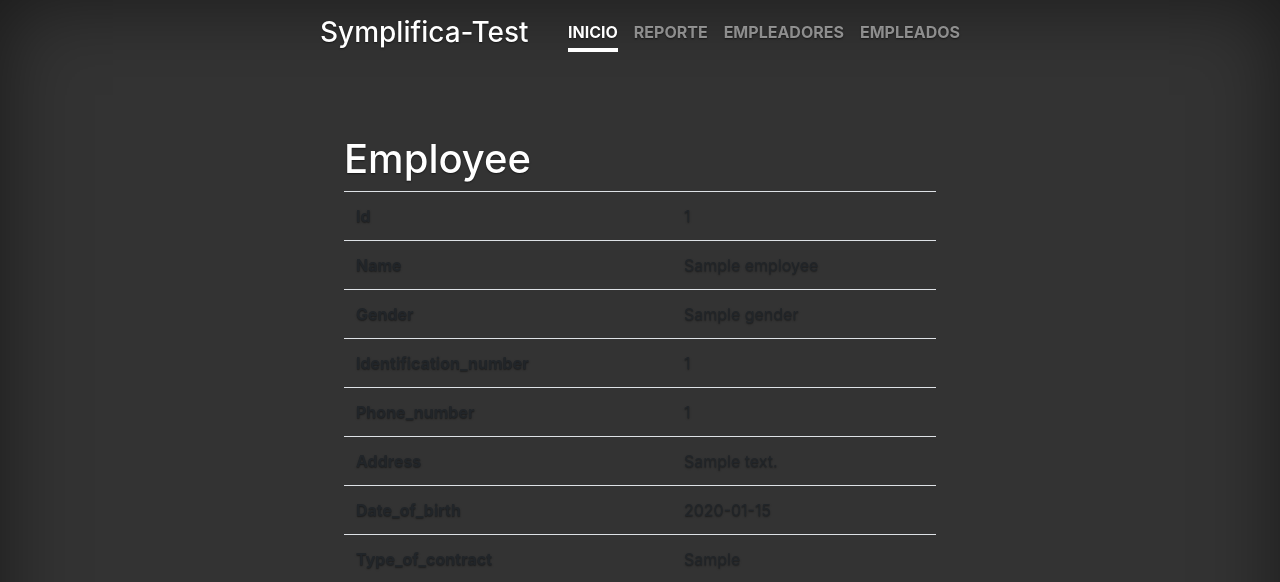
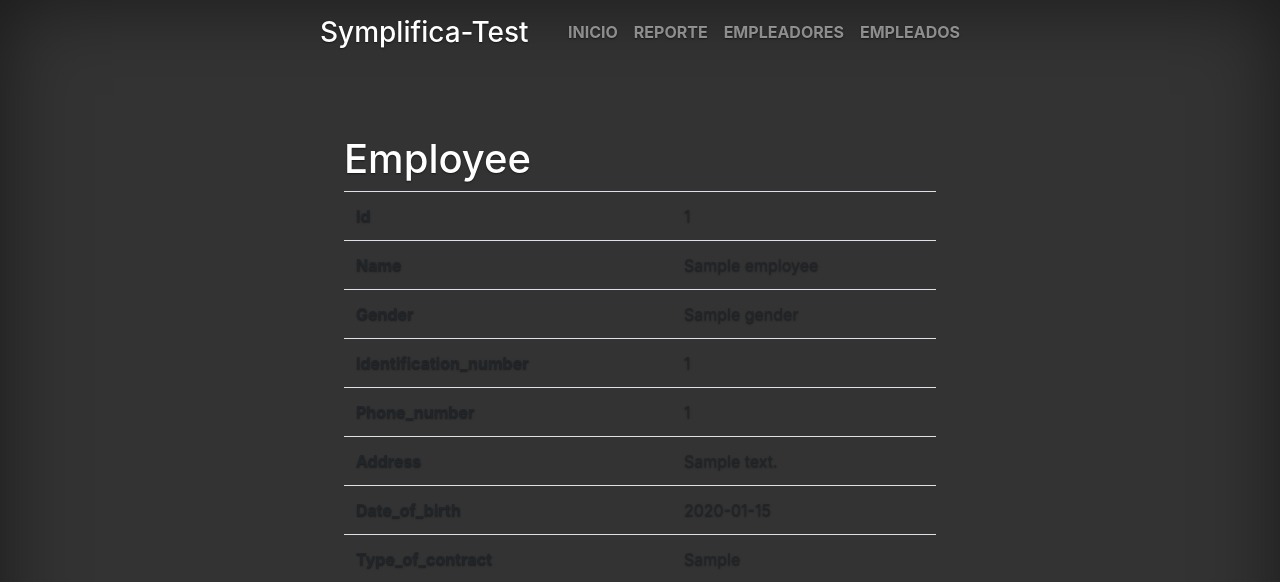
Before and after one commit to deploycode/symplifica-test, a Symfony app: template templates/employee/show.html.twig in a window 1280 px wide. Shown: the top 582 px of the page. Run offline with Twig, Linux system fonts and the light colour scheme; the template is opened without the code that fills it: most values are stand-ins (such as "Sample title", 1, 10 or a date in 2020); some libraries are stand-ins or nearby versions.

Commit message:
removing active class

```diff
--- a/templates/base.html.twig
+++ b/templates/base.html.twig
@@ -35,7 +35,7 @@
             <div class="inner">
                 <h3 class="masthead-brand">Symplifica-Test</h3>
                 <nav class="nav nav-masthead justify-content-center">
-                    <a class="nav-link active" href="/">INICIO</a>
+                    <a class="nav-link" href="/">INICIO</a>
                     <a class="nav-link" href="/employee">REPORTE</a>
                     <a class="nav-link" href="/employee/new_boss">EMPLEADORES</a>
                     <a class="nav-link" href="/employee/new_employee">EMPLEADOS</a>
```
